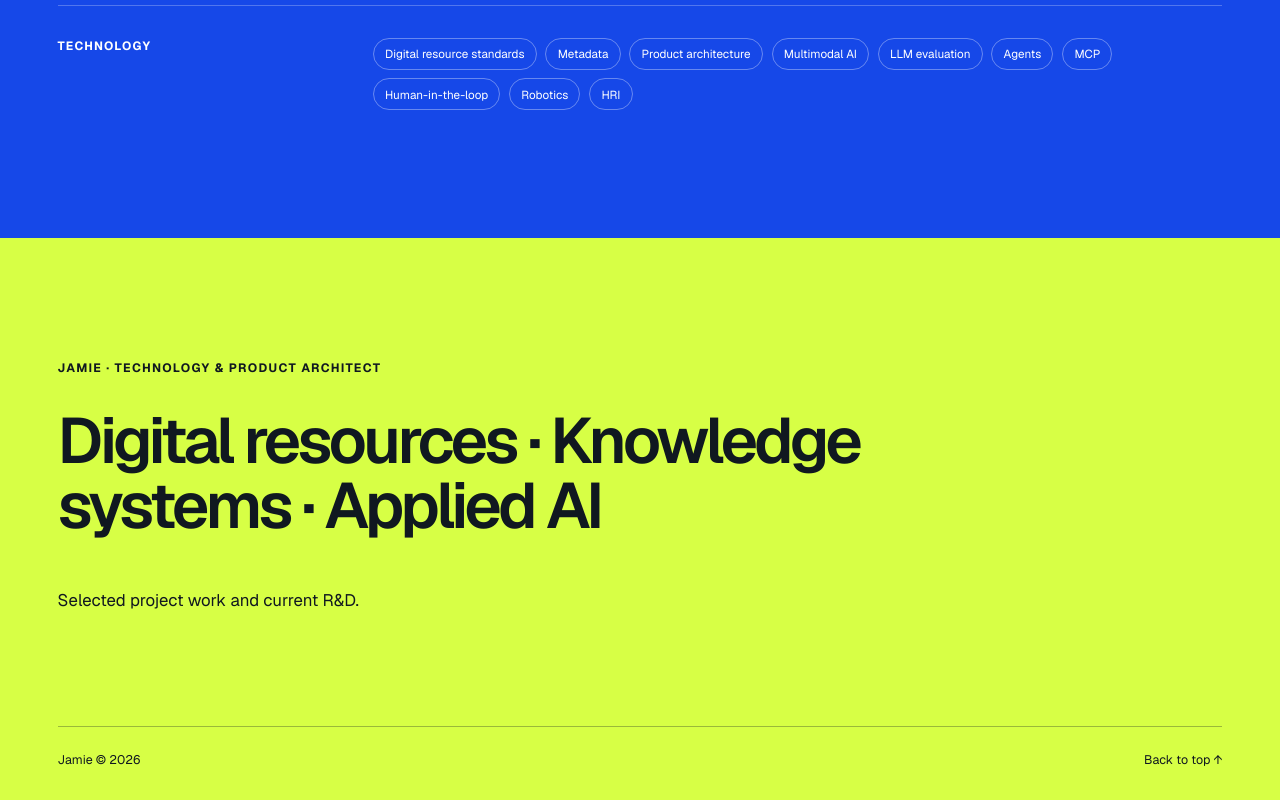
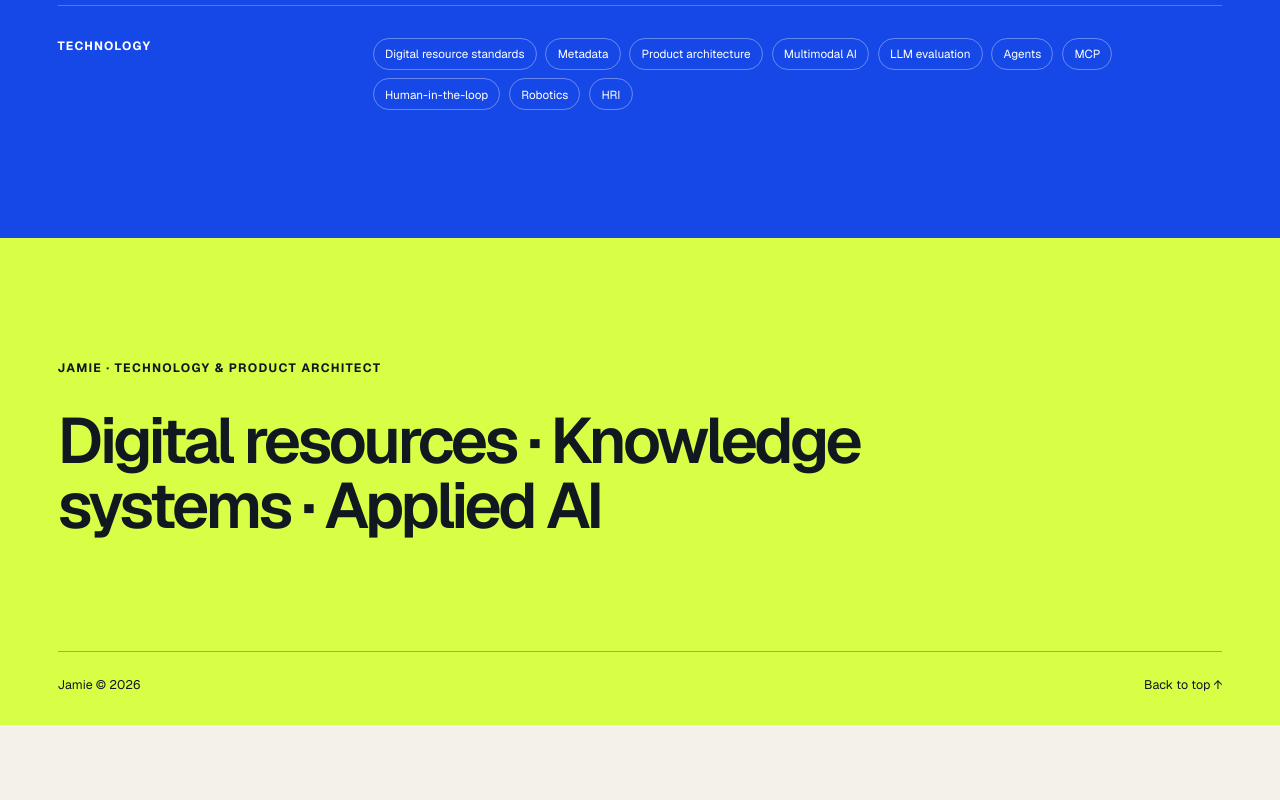
Before and after one commit to midorigb/homepage, a Next.js app: page / in a window 1280 px wide. Shown: the part 4460-5260 px from the top of the page. After the commit the page ends 5185 px from the top, so only its background shows below. Built offline with nearby package versions, Linux system fonts and the light colour scheme.

Commit message:
Simplify portfolio footer

```diff
--- a/app/portfolio-page.tsx
+++ b/app/portfolio-page.tsx
@@ -41,7 +41,6 @@ const content = {
     toolkit: ["Digital resource standards", "Metadata", "Product architecture", "Multimodal AI", "LLM evaluation", "Agents", "MCP", "Human-in-the-loop", "Robotics", "HRI"],
     closingEyebrow: "Jamie · Technology & Product Architect",
     closingHeading: "Digital resources · Knowledge systems · Applied AI",
-    closingNote: "Selected project work and current R&D.",
     backToTop: "Back to top ↑",
   },
   zh: {
@@ -84,7 +83,6 @@ const content = {
     toolkit: ["数字资源标准", "元数据", "产品架构", "多模态 AI", "大模型评测", "智能体", "MCP", "人在回路", "机器人", "人机交互"],
     closingEyebrow: "Jamie · 技术与产品架构师",
     closingHeading: "数字资源 · 知识系统 · 应用 AI",
-    closingNote: "代表项目与当前研发。",
     backToTop: "返回顶部 ↑",
   },
 } as const;
@@ -120,7 +118,7 @@ export function PortfolioPage({ locale }: { locale: Locale }) {
         <div className="focus-grid">{copy.focusAreas.map(([title, description], index) => <article key={title}><span>0{index + 1}</span><h3>{title}</h3><p>{description}</p></article>)}</div>
         <div className="toolkit"><p>{copy.toolkitLabel}</p><ul>{copy.toolkit.map((item) => <li key={item}>{item}</li>)}</ul></div>
       </section>
-      <footer><p className="eyebrow">{copy.closingEyebrow}</p><h2>{copy.closingHeading}</h2><p className="footer-note">{copy.closingNote}</p><div className="footer-bottom"><span>Jamie © 2026</span><a href="#top">{copy.backToTop}</a></div></footer>
+      <footer><p className="eyebrow">{copy.closingEyebrow}</p><h2>{copy.closingHeading}</h2><div className="footer-bottom"><span>Jamie © 2026</span><a href="#top">{copy.backToTop}</a></div></footer>
     </main>
   );
 }
```
